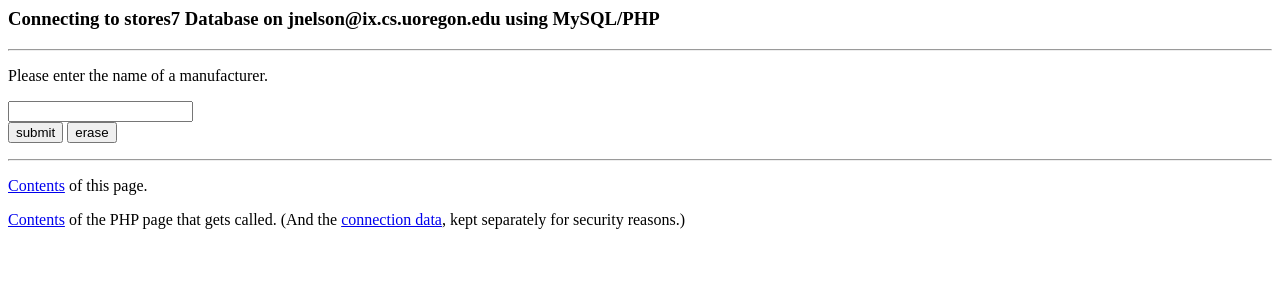
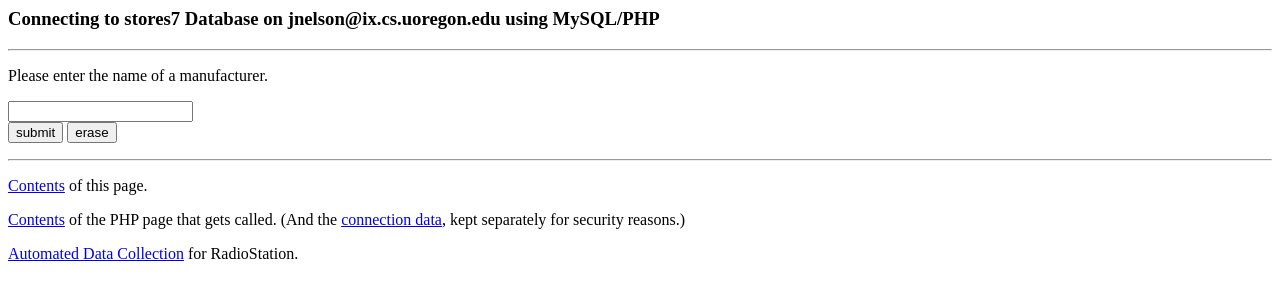
Before and after one commit to joenelsong/WCS-DJ-Database, a plain HTML site: page db.html in a window 1280 px wide. Drawn offline with Linux system fonts and the light colour scheme.

Commit message:
changed soome names

```diff
--- a/findCust.html
+++ b/db.html
@@ -37,8 +37,9 @@ of this page.
 of the PHP page that gets called.
 (And the <a href="connectionData.txt" >connection data</a>,
 kept separately for security reasons.)
-
-
+<p>
+<a href="findCustState.txt" >Automated Data Collection</a>
+for RadioStation.
 
 
 </body>
```
